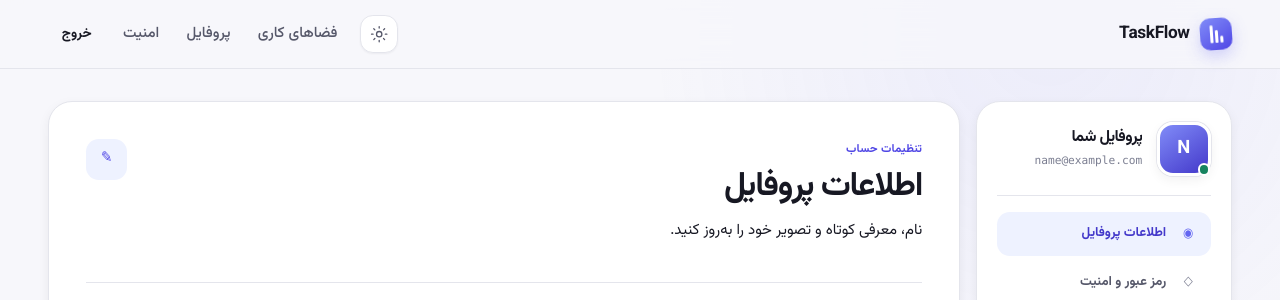
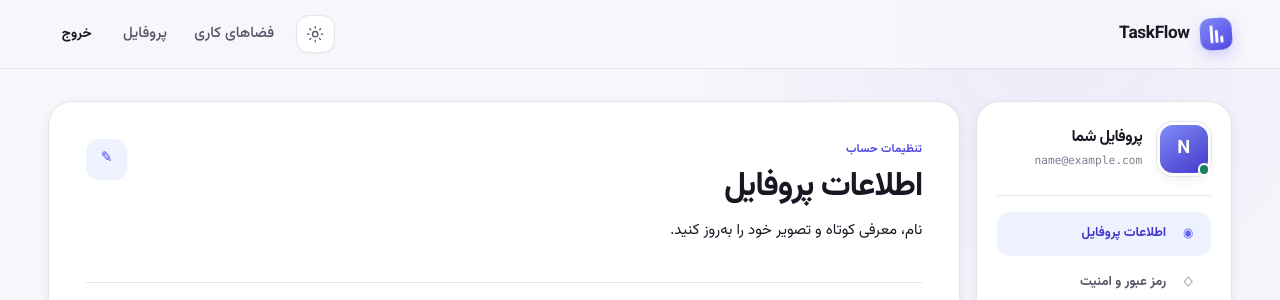
Before and after one commit to amirhossein-javid/TaskFlow, a Django app: page /accounts/profile/ in a window 1280 px wide. Shown: the top 300 px of the page. Run offline with Django 5.2, Linux system fonts and the light colour scheme; the visitor is signed in with stand-in values (Sample User, id 1); data that the repository does not hold is empty.

Commit message:
refactor(ui): remove security link from global navigation

```diff
--- a/templates/base.html
+++ b/templates/base.html
@@ -88,7 +88,6 @@
                                 </details>
                             {% endif %}
                             <a class="nav-link" href="{% url 'accounts:profile' %}">پروفایل</a>
-                            <a class="nav-link nav-link-secondary" href="{% url 'accounts:password_change' %}">امنیت</a>
                             <form method="post" action="{% url 'accounts:logout' %}">
                                 {% csrf_token %}
                                 <button class="button button-ghost button-small" type="submit">خروج</button>
```
